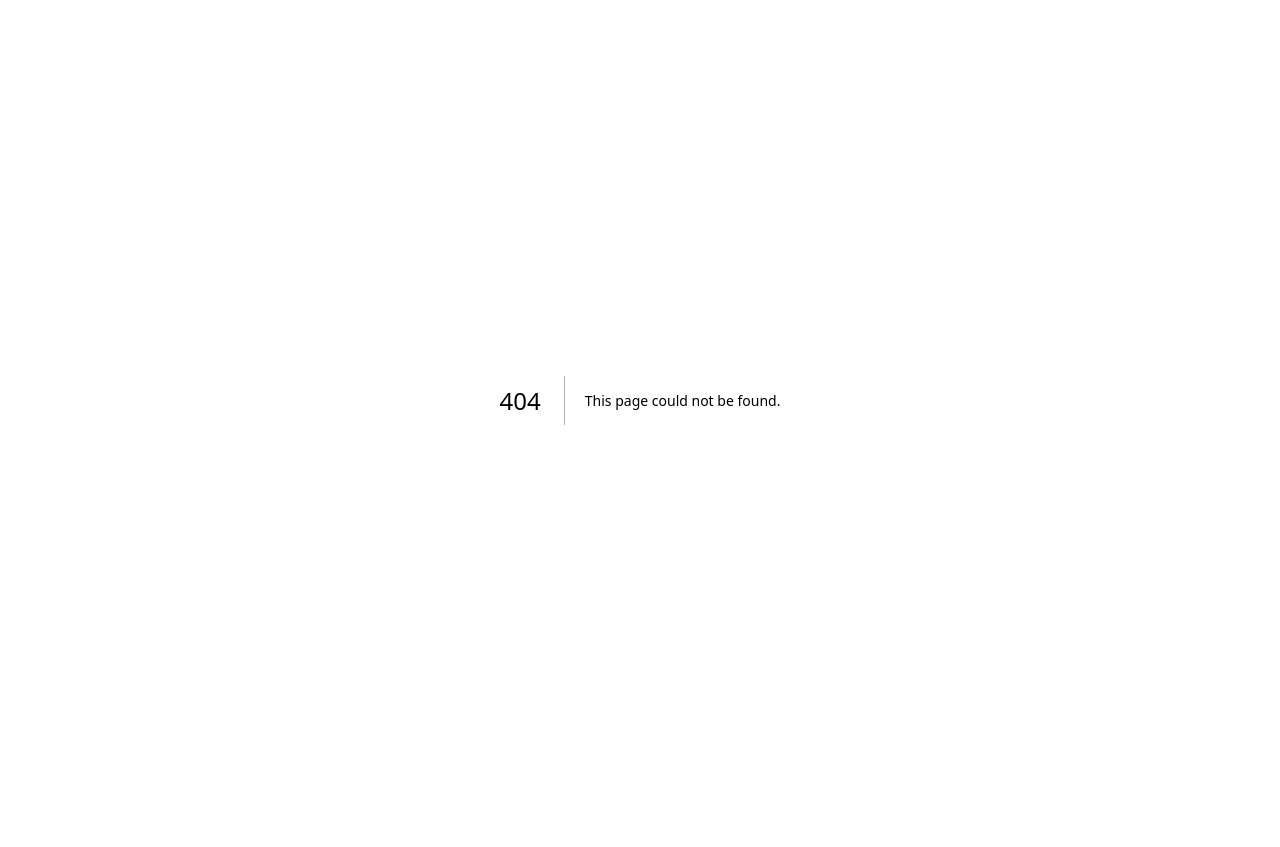
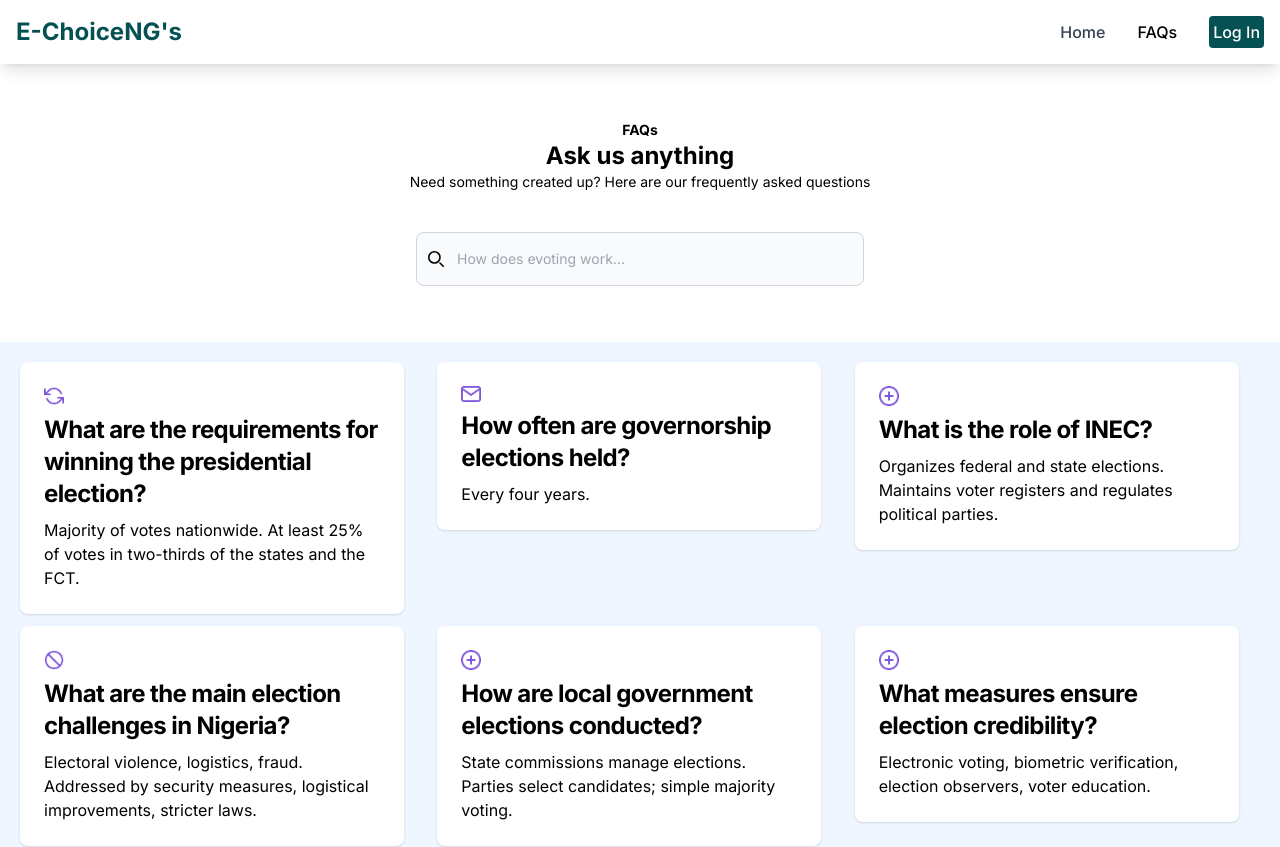
Before and after one commit to just-jinad/E-voting-system, a Next.js app: page /FAQs in a window 1280 px wide. Before the commit this address had no page. Shown: the top 847 px of the page. Before the commit the page ends 800 px from the top, so only its background shows below. Built offline with nearby package versions, Linux system fonts and the light colour scheme.

Commit message:
updated the dashboard and routes

```diff
--- a/package.json
+++ b/package.json
@@ -15,7 +15,8 @@
     "react": "^18",
     "react-dom": "^18",
     "react-google-recaptcha": "^3.1.0",
-    "react-icons": "^5.2.1"
+    "react-icons": "^5.2.1",
+    "react-toastify": "^10.0.5"
   },
   "devDependencies": {
     "postcss": "^8",
--- a/src/app/suppport/page.jsx
+++ b/src/app/FAQs/page.jsx
@@ -8,17 +8,17 @@ const page = () => {
   return (
     <>
       <Navbar />
-      <section className="text-center mt-10 p-4">
-        <h6 className="font-bold text-dark text-sm">FAQs</h6>
-        <h2 className="font-bold text-dark text-2xl">Ask us anything</h2>
-        <p className="text-sm">
+      <section className="text-center text-black mt-10 p-4">
+        <h6 className="font-bold text-black text-sm ">FAQs</h6>
+        <h2 className="font-bold text-black text-2xl ">Ask us anything</h2>
+        <p className="text-sm text-black">
           Need something created up? Here are our frequently asked questions
         </p>
 
         <form class="max-w-md mx-auto mt-10">
           <label
             for="default-search"
-            class="mb-2 text-sm font-medium sr-only dark:text-white"
+            class="mb-2 text-sm text-black font-medium sr-only dark:text-white"
           >
             Search
           </label>
@@ -64,10 +64,10 @@ const page = () => {
               width={20}
               height={20}
               />
-              <h5 className="mb-2 mt-2 text-2xl font-bold tracking-tight">
+              <h5 className="mb-2 text-black mt-2 text-2xl font-bold tracking-tight">
                 What are the requirements for winning the presidential election?
               </h5>
-              <p className="font-normal text-gray-700 dark:text-gray-400">
+              <p className="font-normal text-black  dark:text-gray-400">
                 Majority of votes nationwide. At least 25% of votes in
                 two-thirds of the states and the FCT.
               </p>
@@ -85,10 +85,10 @@ const page = () => {
               width={20}
               height={20}
               />
-              <h5 className="mb-2 mt-2 text-2xl font-bold tracking-tight">
+              <h5 className="mb-2 text-black mt-2 text-2xl font-bold tracking-tight">
                 How often are governorship elections held?
               </h5>
-              <p className="font-normal text-gray-700 dark:text-gray-400">
+              <p className="font-normal text-black  dark:text-gray-400">
                 Every four years.
               </p>
             </a>
@@ -105,10 +105,10 @@ const page = () => {
               width={20}
               height={20}
               />
-              <h5 className="mb-2 mt-2 text-2xl font-bold tracking-tight">
+              <h5 className="mb-2 text-black mt-2 text-2xl font-bold tracking-tight">
                 What is the role of INEC?{" "}
               </h5>
-              <p className="font-normal text-gray-700 dark:text-gray-400">
+              <p className="font-normal text-black  dark:text-gray-400">
                 Organizes federal and state elections. Maintains voter registers
                 and regulates political parties.
               </p>
@@ -126,10 +126,10 @@ const page = () => {
               width={20}
               height={20}
               />
-              <h5 className="mb-2 mt-2 text-2xl font-bold tracking-tight">
+              <h5 className="mb-2 mt-2 text-black text-2xl font-bold tracking-tight">
                 What are the main election challenges in Nigeria?{" "}
               </h5>
-              <p className="font-normal text-gray-700 dark:text-gray-400">
+              <p className="font-normal text-black  dark:text-gray-400">
                 Electoral violence, logistics, fraud. Addressed by security
                 measures, logistical improvements, stricter laws.
               </p>
@@ -147,10 +147,10 @@ const page = () => {
               width={20}
               height={20}
               />
-              <h5 className="mb-2 mt-2 text-2xl font-bold tracking-tight">
+              <h5 className="mb-2 mt-2 text-black text-2xl font-bold tracking-tight">
                 How are local government elections conducted?{" "}
               </h5>
-              <p className="font-normal text-gray-700 dark:text-gray-400">
+              <p className="font-normal text-black  dark:text-gray-400">
                 State commissions manage elections. Parties select candidates;
                 simple majority voting.
               </p>
@@ -168,10 +168,10 @@ const page = () => {
               width={20}
               height={20}
               />
-              <h5 className="mb-2 mt-2 text-2xl font-bold tracking-tight">
+              <h5 className="mb-2 mt-2 text-2xl text-black font-bold tracking-tight">
                 What measures ensure election credibility?{" "}
               </h5>
-              <p className="font-normal text-gray-700 dark:text-gray-400">
+              <p className="font-normal text-black dark:text-gray-400">
                 Electronic voting, biometric verification, election observers,
                 voter education.
               </p>
@@ -180,8 +180,8 @@ const page = () => {
         </div>
 
         <div className="w-full bg-white mt-14 p-5 rounded-xl">
-          <h6 className="font-bold">Still got questions?</h6>
-          <div className="flex  justify-between ">
+          <h6 className="font-bold text-black">Still got questions?</h6>
+          <div className="flex text-black justify-between ">
             <p>
               Can't find the answers you are looking for? reach out to our team.
             </p>
@@ -193,7 +193,7 @@ const page = () => {
       </section>
 
       <section className="bg-blue-50 mt-10 py-5 px-5 text-center mb-14">
-        <h2 className="font-bold text-dark text-2xl mb-3">
+        <h2 className="font-bold text-black text-2xl mb-3">
           Sign up for our news letter
         </h2>
         <p className="text-sm mb-3">
--- a/src/app/admin_dashboard/page.jsx
+++ b/src/app/admin_dashboard/page.jsx
@@ -6,22 +6,20 @@ import Navbar from '../components/homepage/Navbar';
 const Page = () => {
   const data = [
     { name: 'Bola Ahmed Tinubu', party: 'APC', votes: '1,023,100', img: '/download.jpeg' },
-    { name: 'Nicodemus Philip', party: 'PDP', votes: '3,020,010', img: '/download.png' },
-    { name: 'Mike Eka', party: 'AC', votes: '7,002,100', img: '/africancongress.jpeg' },
-    { name: 'Tom Cruise', party: 'LABOUR', votes: '3,870,000', img: '/lp.jpeg' },
-    { name: 'John Wick', party: 'ACCORD', votes: '10,870,100', img: '/accord.jpeg' },
-    { name: 'Jason Statham', party: 'APGA', votes: '2,010', img: '/apga.png' },
+    { name: 'Atiku Abubakar', party: 'PDP', votes: '3,020,010', img: '/download.png' },
+    { name: 'Peter Obi', party: 'LABOUR', votes: '7,002,100 ', img: '/lp.jpeg' },
+    { name: 'Rabiu Kwanskwso', party: 'AC', votes: '3,870,000', img: '/africancongress.jpeg' },
   ];
 
   return (
     <>
     <Navbar/>
-    <div className="container mx-auto p-4 border-2 rounded-xl">
+    <div className="container text-black mx-auto mt-10 p-4 border-2 rounded-xl">
       <div className="flex flex-wrap justify-between items-center mb-4">
         <div className="flex flex-wrap mb-2">
-          <button className="px-4 py-2 bg-gray-200 mb-2 mr-2">All time</button>
-          <button className="px-4 py-2 bg-gray-200 mb-2 mr-2">FDP</button>
-          <button className="px-4 py-2 bg-gray-200 mb-2">More filters</button>
+          <button className="px-4 text-black py-2 bg-gray-200 mb-2 mr-2">All time</button>
+          <button className="px-4 text-black py-2 bg-gray-200 mb-2 mr-2">FDP</button>
+          <button className="px-4 text-black py-2 bg-gray-200 mb-2">More filters</button>
         </div>
         <div className="w-full md:w-auto">
           <input type="text" placeholder="Search" className="border p-2 w-full md:w-auto" />
@@ -32,9 +30,9 @@ const Page = () => {
         <table className="min-w-full bg-white">
           <thead>
             <tr>
-              <th className="py-2 px-4">Candidate</th>
-              <th className="py-2 px-4">Party</th>
-              <th className="py-2 px-4">Number of Votes</th>
+              <th className="py-2 text-black px-4">Candidate</th>
+              <th className="py-2 text-black px-4">Party</th>
+              <th className="py-2 text-black px-4">Number of Votes</th>
             </tr>
           </thead>
           <tbody>
@@ -53,9 +51,9 @@ const Page = () => {
       </div>
 
       <div className="flex justify-between items-center mt-4">
-        <button className="px-4 py-2 bg-gray-200">Previous</button>
+        <button className="px-4 py-2 text-black bg-gray-200">Previous</button>
         <span>Page 1 of 10</span>
-        <button className="px-4 py-2 bg-gray-200">Next</button>
+        <button className="px-4 py-2 text-black bg-gray-200">Next</button>
       </div>
     </div>
     </>
--- a/src/app/components/homepage/Navbar.jsx
+++ b/src/app/components/homepage/Navbar.jsx
@@ -5,6 +5,7 @@ import React, { useState } from "react";
 const Navbar = () => {
   const [isMenuOpen, setIsMenuOpen] = useState(false);
   const [loading, setLoading] = useState(false);
+  const [showLogoutModal, setShowLogoutModal] = useState(false);
   const isLoggedIn = localStorage.getItem("userToken");
 
   const handleToggleMenu = () => {
@@ -24,11 +25,23 @@ const Navbar = () => {
       setLoading(false);
     }
   };
+
+  const openLogoutModal = () => {
+    setShowLogoutModal(true);
+  };
+
+  const closeLogoutModal = () => {
+    setShowLogoutModal(false);
+  };
+
   return (
-    <nav className="bg-white border-gray-200">
+    <>
+      <nav className="bg-white shadow-lg">
         <div className="max-w-screen-xl flex flex-wrap items-center justify-between mx-auto p-4">
-        <a href="" className="flex items-center space-x-3 rtl:space-x-reverse">
-          <span className="self-center text-2xl">E-ChoiceNG's</span>
+          <a href="/" className="flex items-center space-x-3 rtl:space-x-reverse">
+            <span className="self-center text-2xl font-bold text-[#055052]">
+              E-ChoiceNG's
+            </span>
           </a>
           <button
             onClick={handleToggleMenu}
@@ -57,45 +70,45 @@ const Navbar = () => {
           <div
             className={`${
               isMenuOpen ? "block" : "hidden"
-          } w-full md:block md:w-auto`}
+            } w-full md:flex md:items-center md:w-auto`}
             id="navbar-default"
           >
-          <ul className="font-medium flex flex-col p-4 md:p-0 mt-4 border border-gray-100 rounded-lg bg-gray-50 md:flex-row md:space-x-8 rtl:space-x-reverse md:mt-0 md:border-0 md:bg-white">
+            <ul className="font-medium flex flex-col p-4 md:flex-row md:space-x-8 rtl:space-x-reverse md:mt-0 md:p-0">
               <li>
                 <a
                   href="#"
-                className="block py-2 px-3 rounded md:p-0 dark:text-whit"
+                  className="block py-2 px-3 mt-1 rounded md:p-0 text-gray-700 hover:text-[#055052] transition duration-300"
                   aria-current="page"
                 >
-                Home
+                  <Link href="/">Home</Link>
                 </a>
               </li>
               <li>
                 <Link
-                href="/suppport"
-                className="block py-2 px-3 rounded hover:bg-gray-100 md:hover:bg-transparent md:border-0 md:hover:text-blue-700 md:p-0"
+                  href="/FAQs"
+                  className="block py-2 px-3 mt-1 rounded hover:bg-gray-100 md:hover:bg-transparent md:border-0 md:hover:text-[#055052] transition duration-300 md:p-0"
                 >
-                Support
+                  FAQs
                 </Link>
               </li>
               <li>
                 {isLoggedIn ? (
                   <div className="flex items-center">
                     <a
-                    href="/"
-                    className="block py-2 px-3 rounded hover:bg-gray-100 md:hover:bg-transparent md:border-0 md:hover:text-blue-700 md:p-0"
-                    onClick={handleLogout}
+                      href="#"
+                      className="block py-2 px-3 rounded hover:bg-gray-100 md:hover:bg-transparent md:border-0 md:hover:text-[#055052] transition duration-300 md:p-0"
+                      onClick={openLogoutModal}
                     >
                       {loading ? "Logging out..." : "Log Out"}
                     </a>
-                  <p className="block ms-4 py-2 px-3 rounded md:p-1 text-dark-500 focus:ring-4 focus:outline-none focus:ring-blue-300 font-medium">
+                    <p className="block ms-4 py-2 px-3 rounded md:p-1 text-gray-700">
                       Welcome,{" "}
-                    {JSON.parse(localStorage.getItem("userDetails")).fullName}!
+                      {JSON.parse(localStorage.getItem("userDetails")).fullName}
                     </p>
                   </div>
                 ) : (
-                <Link href="/login">
-                  <p className="block py-2 px-3 rounded md:p-1 text-white bg-[#055052] focus:ring-4 focus:outline-none focus:ring-blue-300 font-medium">
+                  <Link href="/registration">
+                    <p className="block py-2 px-3 rounded md:p-1 text-white bg-[#055052] hover:bg-[#043e3e] transition duration-300 focus:ring-4 focus:outline-none focus:ring-blue-300 font-medium">
                       Log In
                     </p>
                   </Link>
@@ -105,6 +118,33 @@ const Navbar = () => {
           </div>
         </div>
       </nav>
+
+      {showLogoutModal && (
+        <div className="fixed inset-0 bg-black bg-opacity-50 flex items-center justify-center z-50">
+          <div className="bg-white p-6 rounded-lg shadow-lg max-w-md w-full">
+            <h2 className="text-xl font-semibold mb-4">Confirm Logout</h2>
+            <p>Are you sure you want to log out?</p>
+            <div className="flex justify-end mt-6">
+              <button
+                className="bg-gray-300 text-gray-700 px-4 py-2 rounded-lg mr-2"
+                onClick={closeLogoutModal}
+              >
+                Cancel
+              </button>
+              <button
+                className="bg-red-500 text-white px-4 py-2 rounded-lg hover:bg-red-600"
+                onClick={() => {
+                  handleLogout();
+                  closeLogoutModal();
+                }}
+              >
+                Log Out
+              </button>
+            </div>
+          </div>
+        </div>
+      )}
+    </>
   );
 };
 
--- a/src/app/layout.jsx
+++ b/src/app/layout.jsx
@@ -1,5 +1,7 @@
 import { Inter } from "next/font/google";
 import "./globals.css";
+import { ToastContainer, toast } from 'react-toastify';
+import 'react-toastify/dist/ReactToastify.css';
 
 const inter = Inter({ subsets: ["latin"] });
 
@@ -11,7 +13,11 @@ export const metadata = {
 export default function RootLayout({ children }) {
   return (
     <html lang="en">
-      <body className={inter.className}>{children}</body>
+      <body className={inter.className}>
+      <ToastContainer />
+        {children}
+
+        </body>
     </html>
   );
 }
--- a/src/app/main/page.jsx
+++ b/src/app/main/page.jsx
@@ -4,15 +4,15 @@ import Link from 'next/link';
 
 const Page = () => {
   return (
-    <div className='w-full h-screen'>
+    <div className='w-full h-screen text-dark'>
       <div className='bg-[#F3F2C] p-10 w-full h-full'>
-        <p className='text-[#5CB29D] text-3xl'>E-ChoiceNG</p>
+        <p className='text-[#5CB29D] text-3xl text-dark'>E-ChoiceNG</p>
         <div className='grid grid-cols-1 md:grid-cols-2 gap-4 mt-5 h-full'>
           <div className='flex flex-col justify-center'>
-            <p className='text-7xl mb-4'>Revolutionize your voting experience now</p>
+            <p className='text-7xl mb-4 text-dark'>Revolutionize your voting experience now</p>
             <br />
             <br />
-            <p className='mb-4'>E-ChoiceNG empowers citizens to embrace the digital age, making voting more efficient and engaging than ever before.<Link href="/homepage" className='border hover:border-b-2 border-gray-500'>Know more ←</Link> </p>
+            <p className='mb-4 text-dark'>E-ChoiceNG empowers citizens to embrace the digital age, making voting more efficient and engaging than ever before.<Link href="/homepage" className='border hover:border-b-2 border-gray-500'>Know more ←</Link> </p>
             <Link href="/registration"  className='bg-[#055052] w-40 py-2 px-4 rounded-3xl text-white'>Get Started</Link>
           </div>
           <div className='flex justify-center items-center'>
--- a/src/app/nin/page.jsx
+++ b/src/app/nin/page.jsx
@@ -3,6 +3,7 @@ import axios from "axios";
 import React, { useState } from "react";
 import { useRouter } from "next/navigation";
 import Loader from "@/loader/loader"; // Import the Loader component
+import { toast } from "react-toastify";
 
 // const url = "http://localhost:5000/api/users/login";
 const url = "https://e-voting-system-server.onrender.com/api/users/login";
@@ -27,11 +28,17 @@ const Page = () => {
         const user = response.data.user;
         localStorage.setItem("userToken", JSON.stringify(token));
         localStorage.setItem("userDetails", JSON.stringify(user));
-        setMessage("Login successful!"); // Set success message
+        toast.success("Signed in successful",{
+          position: "top-center",
+          autoClose: 5000,
+          hideProgressBar: false,
+
+        })
+        // setMessage("Login successful!"); // Set success message
         setLoading(false); // Hide loader
         setTimeout(() => {
           router.push("/votingpanel"); // Route to /candidates on successful login
-        }, 1000); // Delay to show success message
+        }, 3000); // Delay to show success message
       })
       .catch((err) => {
         console.log(err);
@@ -51,8 +58,8 @@ const Page = () => {
         </div>
         <div className="md:w-2/6 p-5 mx-auto mt-20">
           <div className="text-center">
-            <p className="text-4xl">NiN</p>
-            <p>Welcome back! Please enter your NiN details.</p>
+            <p className="text-4xl">NIN</p>
+            <p>Welcome back! Please enter your NIN details.</p>
           </div>
           {message && (
             <p
--- a/src/app/registration/page.jsx
+++ b/src/app/registration/page.jsx
@@ -1,6 +1,7 @@
 "use client";
 import Link from 'next/link';
 import { useState } from 'react';
+import { toast } from "react-toastify";
 
 const Page = () => {
   const [isOpen, setIsOpen] = useState(false);
@@ -8,6 +9,14 @@ const Page = () => {
   const toggleDropdown = () => {
     setIsOpen(!isOpen);
   };
+
+  const fingerprint =()=>{
+    // alert("This feature is currently unavailable")
+    toast.error("This feature is still under maintenance", {
+      position: "top-center",
+      hideProgressBar: true,
+    })
+  }
 
   return (
     <>
@@ -62,6 +71,13 @@ const Page = () => {
           Voters Card Id
         </Link>
 
+        <Link
+        onClick={fingerprint}
+          className="flex items-center gap-x-3.5 py-2 px-3 rounded-lg text-sm focus:outline-none focus:bg-gray-100 "
+          href="/registration"
+        >
+          Finger Print <i class="fas fa-fingerprint    "></i>
+        </Link>
       </div>
       </div>
     </div>
--- a/src/app/votingpanel/page.jsx
+++ b/src/app/votingpanel/page.jsx
@@ -21,8 +21,8 @@ const Page = () => {
       <Navbar />
       <div className=" mr-12 ml-12 h-screen">
         <div className="mb-5 mt-20">
-          <h3 className="font-bold text-xl text-start">Available Elections</h3>
-          <p className="text-sm text-start">
+          <h3 className="font-bold text-xl text-start text-black">Available Elections</h3>
+          <p className="text-sm text-black text-start">
             This are Currently the Lists of Available Elections
           </p>
         </div>
@@ -96,7 +96,7 @@ const Page = () => {
                   {" "}
                   <div className="flex justify-between gap-3">
                     <p className="text-xl ">Upcoming Election</p>
-                    <p className="text-sm mt-2 text-yellow-500">Governorship</p>
+                    <p className="text-sm mt-2 text-yellow-600">Governorship</p>
                   </div>{" "}
                 </span>
                 <svg
@@ -144,7 +144,7 @@ const Page = () => {
                   {" "}
                   <div className="flex justify-between gap-3">
                     <p className="text-xl ">Upcoming Election</p>
-                    <p className="text-sm mt-2 text-yellow-500">
+                    <p className="text-sm mt-2 text-yellow-600">
                       Local Government
                     </p>
                   </div>{" "}
```
Also changed, not shown: src/app/candidates/page.jsx (+56 -16 lines), 1 other file (tests, documents, lock files or other folders). Lines whose indentation alone changed are shown as unchanged.
